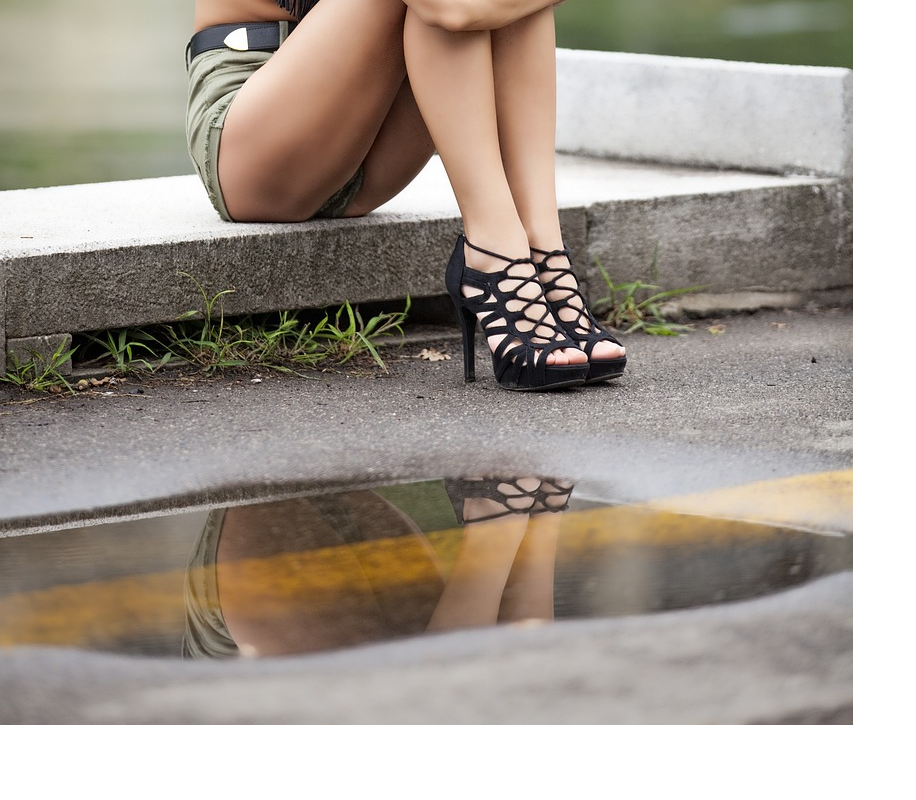
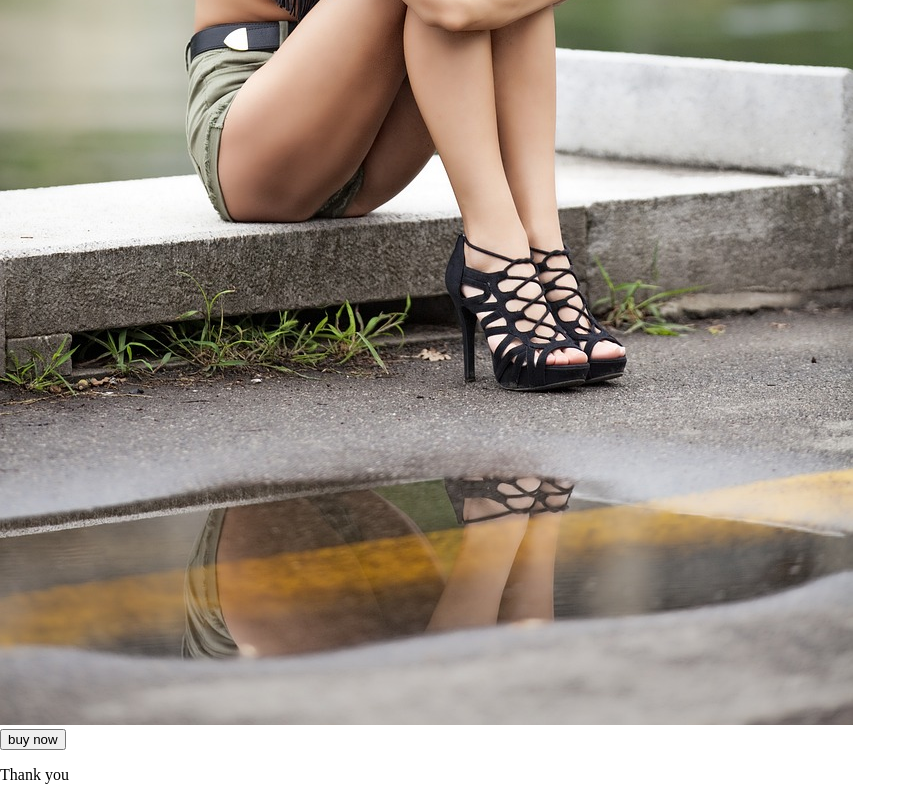
Before and after one commit to AbenaGold/landingpage, a plain HTML site: page index.html in a window 1280 px wide. Shown: the part 3481-4281 px from the top of the page, without its empty margins (0-916 px from the left). Before the commit the page ends 4210 px from the top, so only its background shows below. Drawn offline with Linux system fonts and the light colour scheme.

Commit message:
added button

```diff
--- a/index.html
+++ b/index.html
@@ -108,6 +108,12 @@
     <script src="./js/index.js"></script>
     <p> Trial trial</p>
     <img src="./img/laceblackshoe.jpg" alt="">
+<div>
+    <button>buy now
+    </button>
+</div>
+
+<p>Thank you</p>
 </body>
 
 </html>
```
